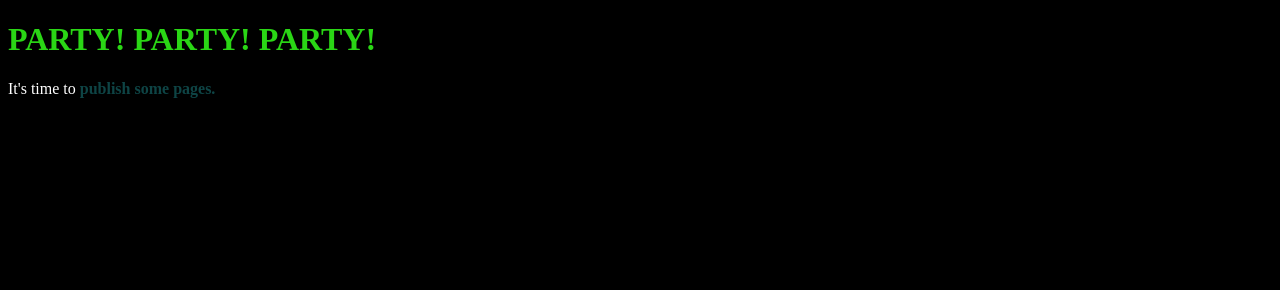
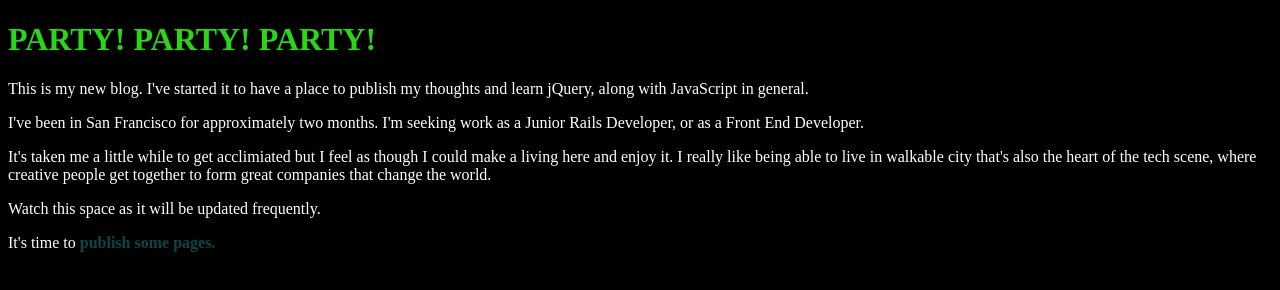
Before and after one commit to julianeon/blog, a plain HTML site: page index.html in a window 1280 px wide. Drawn offline with Linux system fonts and the light colour scheme.

Commit message:
Improved text.

```diff
--- a/index.html
+++ b/index.html
@@ -7,6 +7,11 @@
   </head>
   <body>
     <h1 class="party">Hello GitHub Pages</h1>
+    <p>This is my new blog. I've started it to have a place to publish my thoughts and learn jQuery, along with JavaScript in general.</p>
+    <p>I've been in San Francisco for approximately two months. I'm seeking work as a Junior Rails Developer, or as a Front End Developer.</p>
+    <p>It's taken me a little while to get acclimiated but I feel as though I could make a living here and enjoy it. I really like being able to live
+in walkable city that's also the heart of the tech scene, where creative people get together to form great companies that change the world.</p>
+    <p>Watch this space as it will be updated frequently.</p>
     <p>It's time to <strong class="party">publish some pages.</strong></p>
   </body>
 </html>
```
